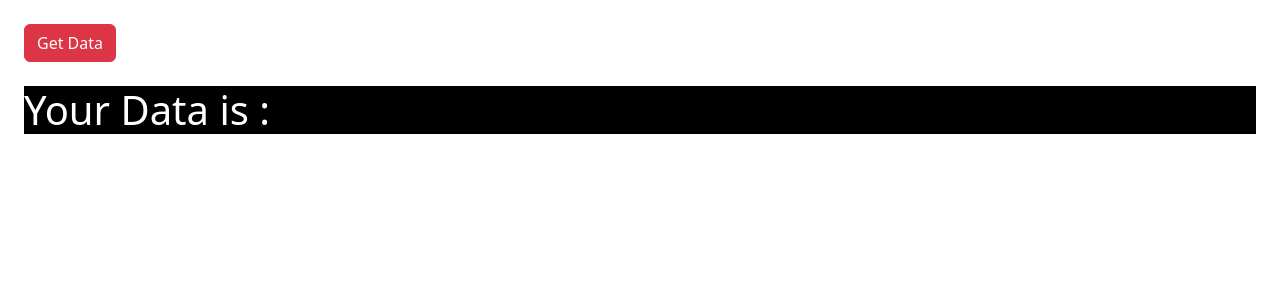
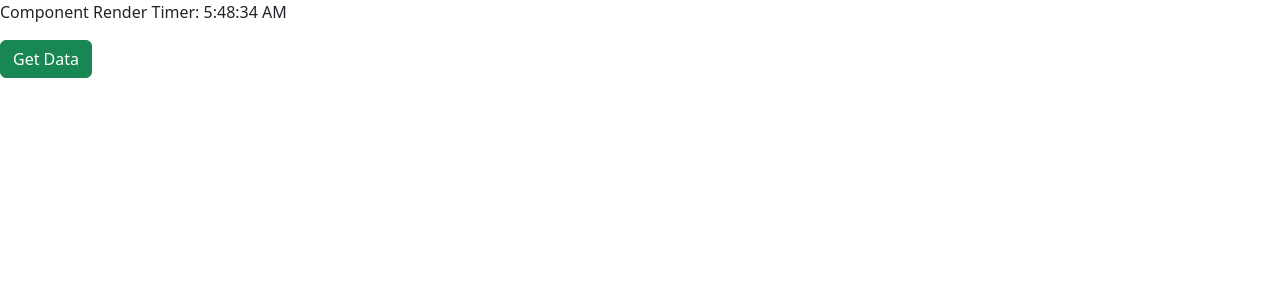
Before and after one commit to amanverma523590/recat-revise, a React (Vite) app in the folder my-project/: page / in a window 1280 px wide. Shown: the top 300 px of the page. Built offline with nearby package versions, Linux system fonts and the light colour scheme.

Commit message:
useCallback

```diff
--- /dev/null
+++ b/my-project/src/Hook/UseCallback.jsx
@@ -0,0 +1,35 @@
+import { useCallback, useEffect, useState } from "react"
+
+
+export function UseCallback(){
+
+    const[timer,setTimer] = useState();
+    const[ref,setRef] = useState();
+
+    function SetTime(){
+        var now = new Date();
+        setTimer(now.toLocaleTimeString());
+    }
+    useEffect(()=>{
+        SetTime();
+    },[])
+
+    const fun = useCallback( ()=>{
+        function GetData(){
+            setRef(30);
+        }
+        GetData();
+    },[] )
+
+    function handleClick(){
+        fun();
+    }
+
+    return(
+        <div>
+            <p>Component Render Timer: {timer}</p>
+            <button className="btn btn-success" onClick={handleClick}>Get Data</button>
+            <h1>{ref}</h1>
+        </div>
+    )
+}
--- a/my-project/src/main.jsx
+++ b/my-project/src/main.jsx
@@ -2,11 +2,11 @@ import { StrictMode } from 'react'
 import { createRoot } from 'react-dom/client'
 import 'bootstrap/dist/css/bootstrap.min.css'
 import 'bootstrap-icons/font/bootstrap-icons.css';
-import { UseMemo } from './Hook/UseMemo';
+import { UseCallback } from './Hook/UseCallback';
 
 
 createRoot(document.getElementById('root')).render(
   <StrictMode>
-   <UseMemo/>
+   <UseCallback/>
   </StrictMode>
 )
```
